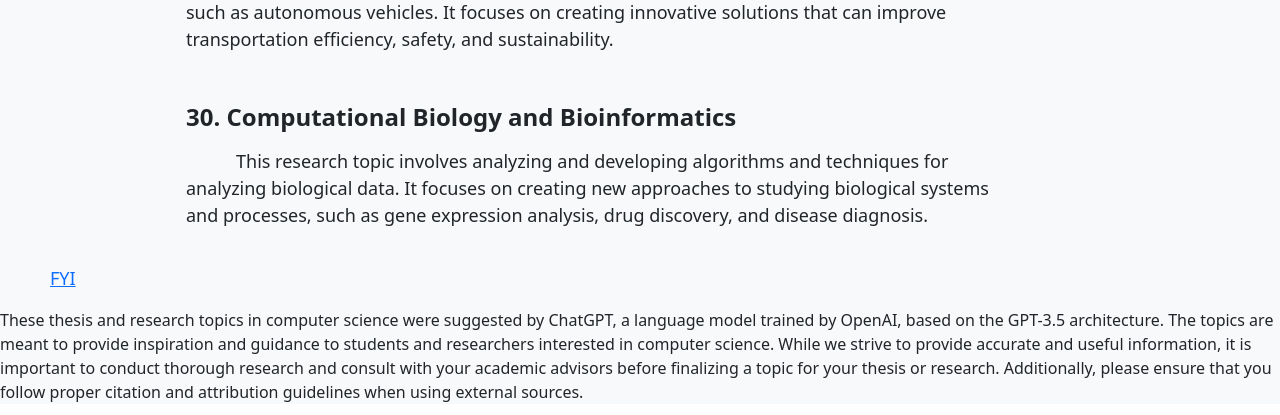
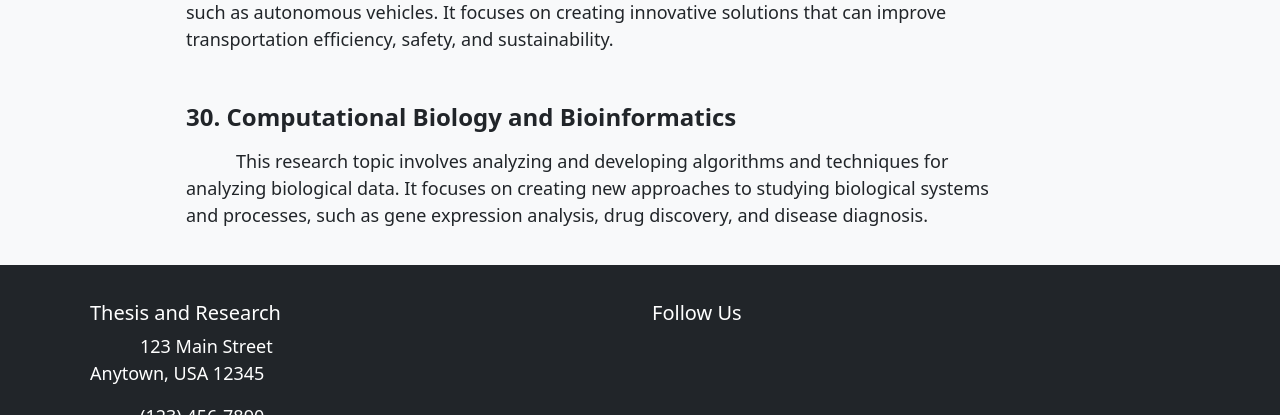
Before and after one commit to IKSopnil/Research_static_blog, a PHP site: page /index.php in a window 1280 px wide. Shown: the part 6085-6500 px from the top of the page. Run offline with PHP 8.4, Linux system fonts and the light colour scheme.

Commit message:
footer going on

```diff
--- a/about.php
+++ b/about.php
@@ -69,7 +69,9 @@
 
     <!-- Load Bootstrap JS from CDN -->
     <script src="https://cdn.jsdelivr.net/npm/bootstrap@5.1.1/dist/js/bootstrap.bundle.min.js"></script>
-
+<?php
+include "footer.php"
+?>
 </body>
 
 </html>
--- a/footer.php
+++ b/footer.php
@@ -0,0 +1,32 @@
+<footer class="bg-dark text-white py-3">
+  <div class="container">
+    <div class="row">
+      <div class="col-12 col-md-6">
+        <h5>Thesis and Research</h5>
+        <p>123 Main Street<br>Anytown, USA 12345</p>
+        <p>(123) 456-7890</p>
+        <p>info@thesisandresearch.com</p>
+        <p id="fyi-link" style="cursor: pointer; color: blue">FYI</p>
+    <p id="fyi-message" style="display: none;">These thesis and research topics in computer science were suggested by ChatGPT, a language model trained by OpenAI, based on the GPT-3.5 architecture. The topics are meant to provide inspiration and guidance to students and researchers interested in computer science. While we strive to provide accurate and useful information, it is important to conduct thorough research and consult with your academic advisors before finalizing a topic for your thesis or research. Additionally, please ensure that you follow proper citation and attribution guidelines when using external sources.</p>
+
+      </div>
+      <div class="col-12 col-md-6">
+        <h5>Follow Us</h5>
+        <ul class="list-inline">
+          <li class="list-inline-item"><a href="#"><i class="fab fa-facebook-f"></i></a></li>
+          <li class="list-inline-item"><a href="#"><i class="fab fa-twitter"></i></a></li>
+          <li class="list-inline-item"><a href="#"><i class="fab fa-instagram"></i></a></li>
+          <li class="list-inline-item"><a href="#"><i class="fab fa-linkedin-in"></i></a></li>
+        </ul>
+      </div>
+    </div>
+  </div>
+</footer>
+<script>
+    const fyiLink = document.getElementById("fyi-link");
+    const fyiMessage = document.getElementById("fyi-message");
+
+    fyiLink.addEventListener("click", () => {
+        fyiMessage.style.display = fyiMessage.style.display === "none" ? "block" : "none";
+    });
+</script>
--- a/index.php
+++ b/index.php
@@ -405,15 +405,8 @@
 
     </section>
     <section>
-        <footer>
-            <p><a href="">FYI</a></p>
-            These thesis and research topics in computer science were suggested by ChatGPT, a language model trained by
-            OpenAI, based on the GPT-3.5 architecture. The topics are meant to provide inspiration and guidance to
-            students and researchers interested in computer science. While we strive to provide accurate and useful
-            information, it is important to conduct thorough research and consult with your academic advisors before
-            finalizing a topic for your thesis or research. Additionally, please ensure that you follow proper citation
-            and attribution guidelines when using external sources.
-        </footer>
+        <?php include"footer.php" ?>
+
     </section>
     <!-- Load jQuery from CDN -->
     <script src="https://code.jquery.com/jquery-3.6.0.min.js"></script>
```
